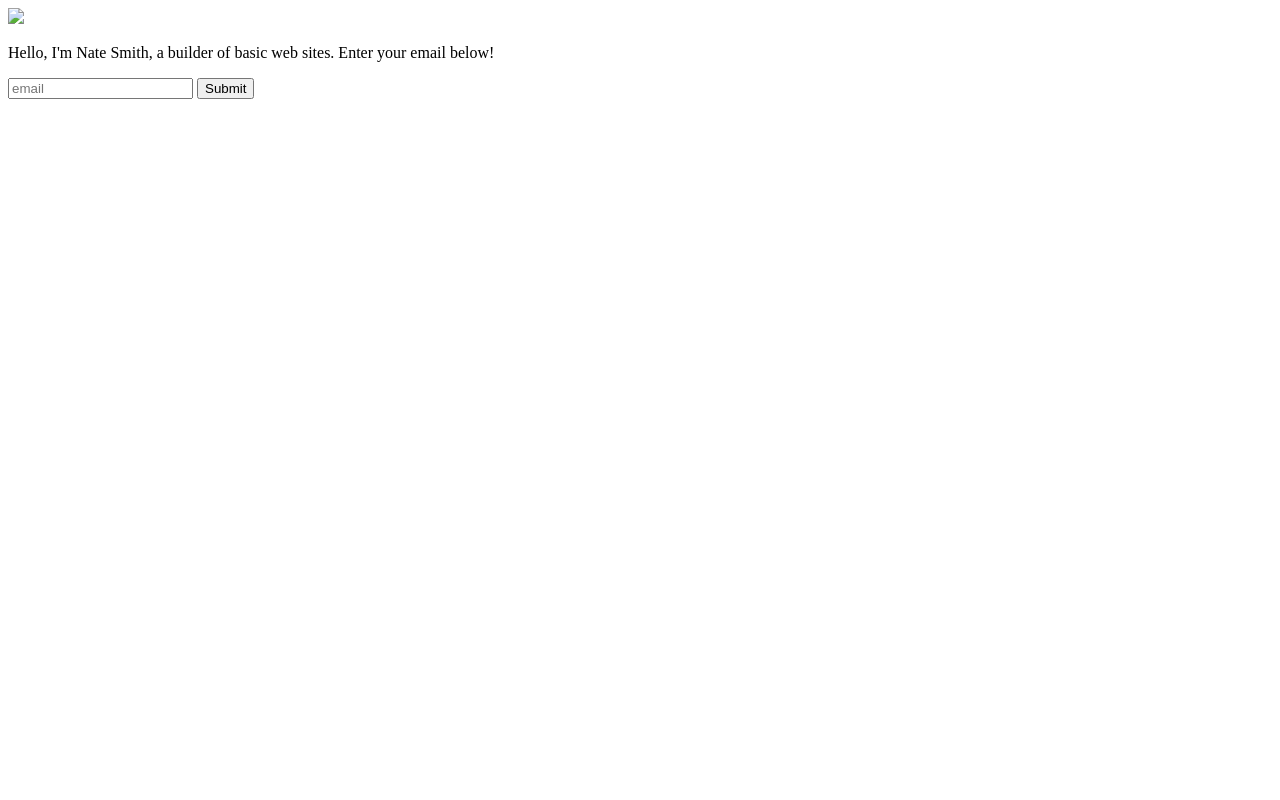
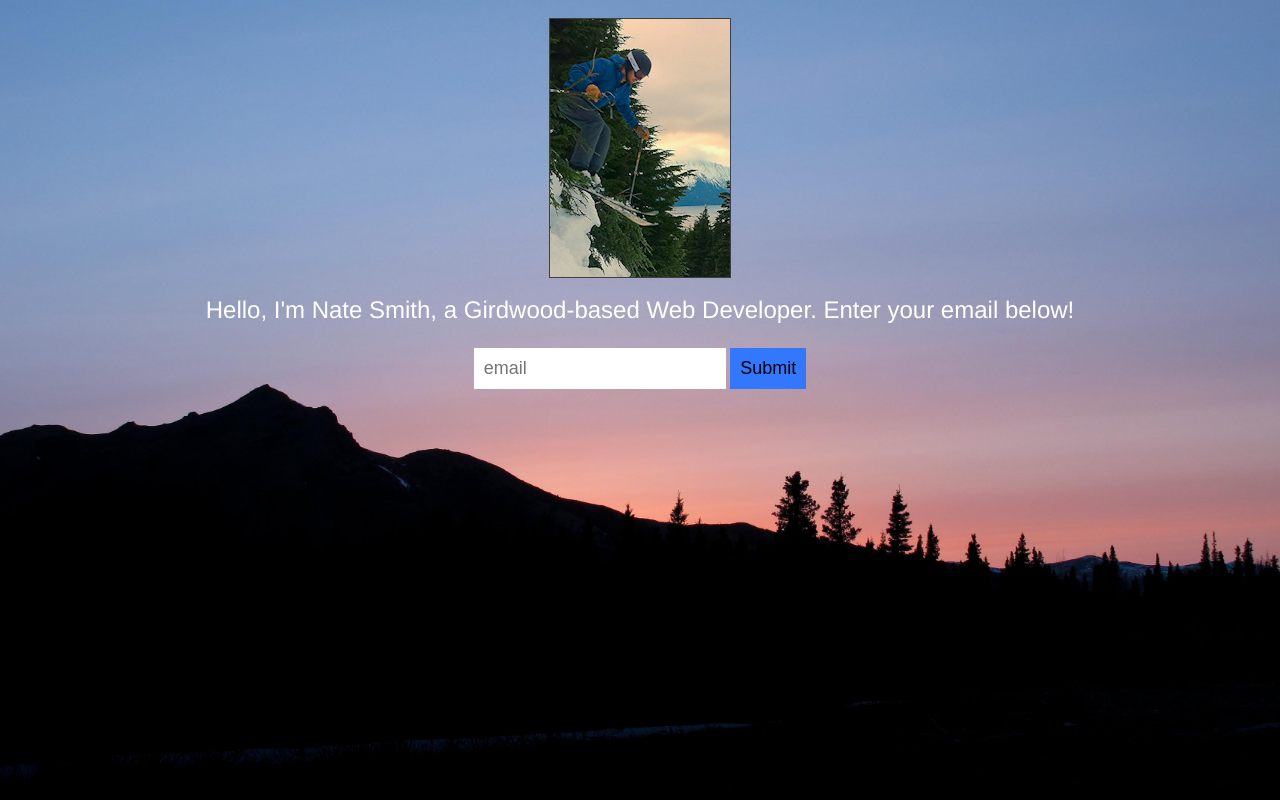
Before and after one commit to chugachski/ga-personal-site, a plain HTML site: page index.html in a window 1280 px wide. Drawn offline with Linux system fonts and the light colour scheme.

Commit message:
added content and style to index

```diff
--- a/index.html
+++ b/index.html
@@ -4,16 +4,48 @@
   <meta charset="UTF-8">
   <title>Nate Smith</title>
   <style>
+    html {
+    background: url("images/IMG_0055.jpg") no-repeat center center fixed;
+    background-repeat: no-repeat;
+    background-position: center center;
+    background-attachment: fixed;
+    background-size: cover;
+  }
+
     body {
+      text-align: center;
+      color: white;
+      font-family: helvetica;
+    }
 
+    img {
+      position: relative;
+      top: 10px;
+      border-style: solid;
+      border-width: 1px;
+      border-color: rgb(64, 64, 64);
+    }
+
+    p {
+      font-size: 24px;
+    }
+
+    input {
+      border: 0;
+      padding: 10px;
+      font-size: 18px;
+    }
+
+    input[type="submit"] {
+      background-color: rgb(51, 119, 255);
     }
 
   </style>
 </head>
 
 <body>
-  <img src="images/IMG_055.jpg">
-  <p>Hello, I'm Nate Smith, a builder of basic web sites. Enter your email below!</p>
+  <img src="images/IMG_1350.jpg">
+  <p>Hello, I'm Nate Smith, a Girdwood-based Web Developer. Enter your email below!</p>
   <input type="email" placeholder="email">
   <input type="submit">
 </body>
```
